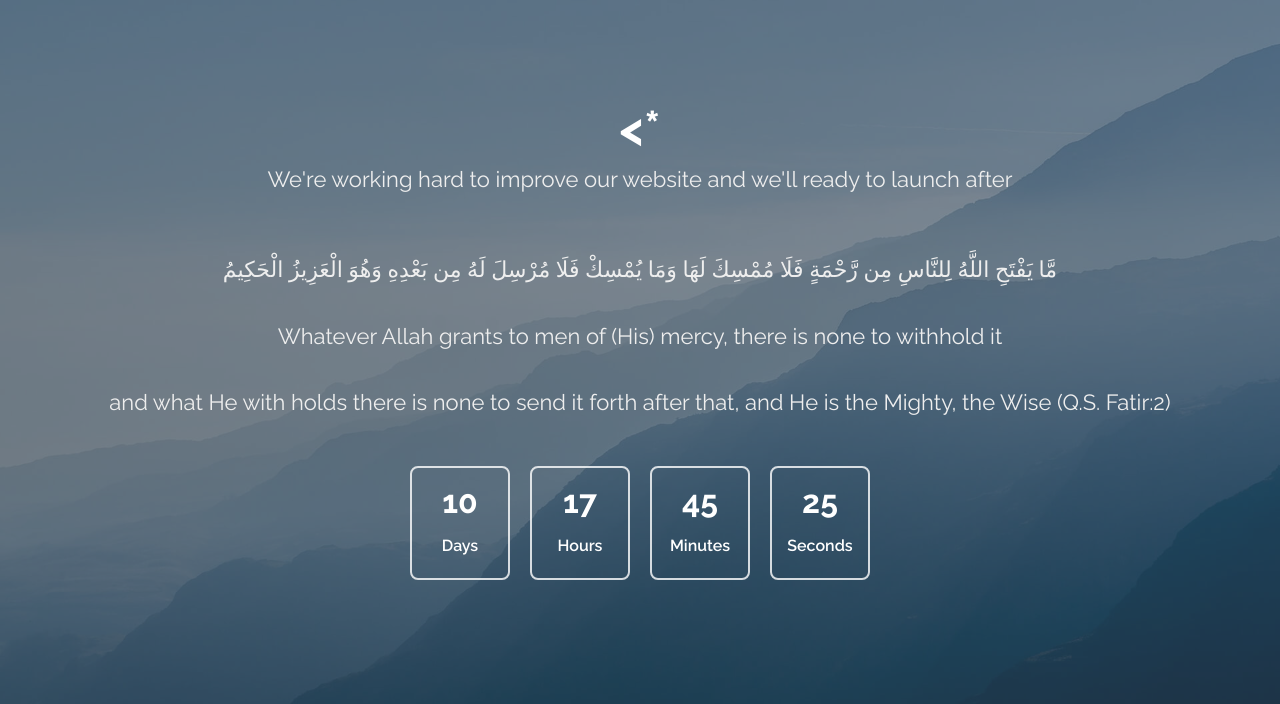
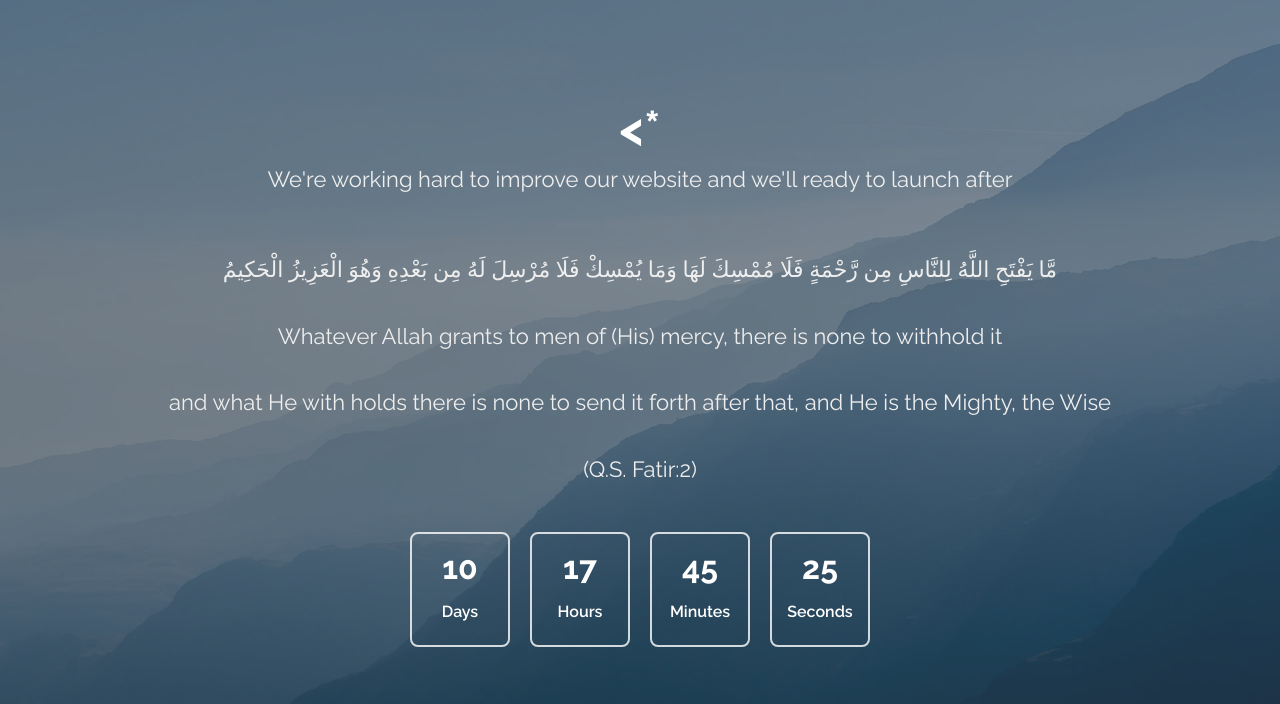
Before and after one commit to altcommand/cooming-soon, a plain HTML site: page index.html in a window 1280 px wide. Shown: the top 704 px of the page. Drawn offline with nearby package versions, Linux system fonts and the light colour scheme.

Commit message:
move fatir:2 to under translation

```diff
--- a/index.html
+++ b/index.html
@@ -44,7 +44,8 @@
         مَّا يَفْتَحِ اللَّهُ لِلنَّاسِ مِن رَّحْمَةٍ فَلَا مُمْسِكَ لَهَا وَمَا يُمْسِكْ فَلَا مُرْسِلَ لَهُ مِن بَعْدِهِ وَهُوَ الْعَزِيزُ الْحَكِيمُ</h2>
 
         <h2>Whatever Allah grants to men of (His) mercy, there is none to withhold it</h2>
-        <h2>and what He with holds there is none to send it forth after that, and He is the Mighty, the Wise (Q.S. Fatir:2)</h2>
+        <h2>and what He with holds there is none to send it forth after that, and He is the Mighty, the Wise</h2>
+        <h2>(Q.S. Fatir:2)</h2>
       <div class="countdown d-flex justify-content-center" data-count="2023/12/3">
         <div>
           <h3>%d</h3>
```
